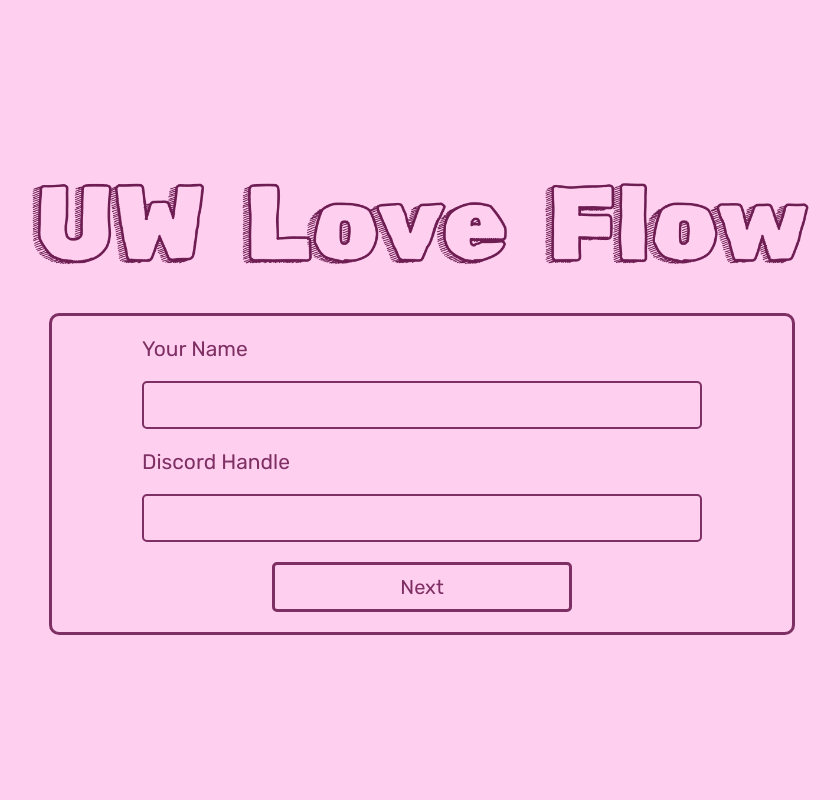
After one commit to quynhan-tr/uw-love-flow, a Flask app: page /join in a window 1280 px wide. The commit adds this page. Shown: the whole page, without its empty margins (218-1058 px from the left). Run offline with Flask 3, Linux system fonts and the light colour scheme.

Commit message:
flask structure updated

```diff
--- a/algor/app.py
+++ b/app.py
@@ -1,18 +1,13 @@
-from flask import Flask, request, render_template, redirect, url_for
+from flask import Flask, request, render_template, redirect, url_for, session
 import json
 import os
-import random
-import string
 
 app = Flask(__name__)
+app.secret_key = 'your_secret_key_here'  # Required for session management
 
 # Get the absolute path to the project directory
 BASE_DIR = os.path.dirname(os.path.abspath(__file__))
-DATA_DIR = os.path.join(BASE_DIR, 'data')
-
-# Ensure the data directory exists
-if not os.path.exists(DATA_DIR):
-    os.makedirs(DATA_DIR)
+DATA_FILE = os.path.join(BASE_DIR, 'data.txt')
 
 @app.route('/')
 def home():
@@ -21,16 +16,16 @@ def home():
 @app.route('/join', methods=['GET', 'POST'])
 def join():
     if request.method == 'POST':
-        name = request.form.get('name')
-        discord = request.form.get('discord')
-        return redirect(url_for('friendship_quiz', name=name, discord=discord))
+        session['name'] = request.form.get('name')
+        session['discord'] = request.form.get('discord')
+        return redirect(url_for('friendship_quiz'))
     return render_template('join.html')
 
 @app.route('/friendship-quiz', methods=['GET', 'POST'])
 def friendship_quiz():
     if request.method == 'POST':
-        name = request.args.get('name')
-        discord = request.args.get('discord')
+        name = session.get('name')
+        discord = session.get('discord')
 
         user_data = {
             'name': name,
@@ -47,22 +42,26 @@ def friendship_quiz():
             'unicorn_belief': request.form.get('unicorn')
         }
 
-        # Generate a random Discord name
-        random_discord_name = ''.join(random.choices(string.ascii_letters + string.digits, k=8))
+        print("User Data:", user_data)  # Debugging line
 
-        # Save the user data
-        filename = os.path.join(DATA_DIR, f"{name}_{discord}.json")
-        with open(filename, 'w') as f:
-            json.dump(user_data, f, indent=4)
+        # Append user data to data.txt
+        try:
+            with open(DATA_FILE, 'a') as f:
+                f.write(json.dumps(user_data) + '\n')
+                print("Data written to file")  # Debugging line
+        except Exception as e:
+            print("Error writing to file:", e)  # Debugging line
 
-        # Pass the random Discord name to the result route
-        return redirect(url_for('result', random_discord=random_discord_name))
+        return redirect(url_for('waiting'))
     return render_template('friendship-quiz.html')
+
+@app.route('/waiting')
+def waiting():
+    return render_template('waiting.html')
 
 @app.route('/result')
 def result():
-    random_discord = request.args.get('random_discord')
-    return render_template('result.html', random_discord=random_discord)
+    return render_template('result.html')
 
 if __name__ == '__main__':
     app.run(debug=True)
--- a/front-end/style.css
+++ b/static/style.css
@@ -1,5 +1,5 @@
 /* Main and host pages */
-body.main, body.host, body.join{
+body.main, body.host, body.join {
   background-color: #FFCFEF;
   margin: 0;
   height: 100vh;
@@ -9,13 +9,15 @@ body.main, body.host, body.join{
   justify-content: center;
   font-family: 'Rubik', sans-serif;
 }
-.logo {
+
+.logo, .join-logo, .quiz-logo {
   max-width: 100%;
   max-height: 150px;
   height: auto;
   margin: 0 auto 15px auto;
   cursor: pointer;
 }
+
 .box {
   width: 90%;
   max-width: 700px;
@@ -23,12 +25,33 @@ body.main, body.host, body.join{
   border-radius: 10px;
   border: 3px solid #7E3064;
   display: flex;
+  flex-direction: column;
   align-items: center;
   justify-content: center;
   gap: 20px;
   padding: 20px;
   margin: 0 auto;
 }
+
+.input-field {
+  width: 80%;
+  padding: 10px;
+  border-radius: 5px;
+  border: 2px solid #7E3064;
+  font-family: 'Rubik', sans-serif;
+  font-size: 20px;
+  background-color: #FFCFEF;
+  color: #7E3064;
+}
+
+.warning-text {
+  color: #b9649d;
+  margin: 0;
+  font-family: 'Rubik', sans-serif;
+  font-size: 16px;
+  display: none;
+}
+
 .button {
   width: 100%;
   max-width: 300px;
@@ -42,14 +65,17 @@ body.main, body.host, body.join{
   font-size: 20px;
   font-family: 'Rubik', sans-serif;
 }
+
 .button:hover {
   border: 3px solid #7E3064;
   background-color: #7E3064;
   color: #FFCFEF;
 }
+
 .button:active {
   box-shadow: 0 2px 4px rgba(126, 48, 100, 0.4);
 }
+
 @keyframes dots {
   0% { content: ""; }
   25% { content: "."; }
@@ -57,45 +83,75 @@ body.main, body.host, body.join{
   75% { content: "..."; }
   100% { content: ""; }
 }
+
 .loading-dots::after {
   content: "";
   animation: dots 2s infinite;
-}
-/* Join page */
-.join-logo {
-  max-width: 100%;
-  max-height: 150px;
-  height: auto;
-  margin: 0 auto 15px auto;
-  cursor: pointer;
 }
 
 /* Quiz page */
 body.quiz {
   background-color: #FFCFEF;
-  align-items: center;
+}
+.quiz-box {
+  width: 80%;
+  max-width: 700px;
+  margin: 20px auto;
+  padding: 20px;
+  border-radius: 10px;
+  border: 3px solid #7E3064;
+  font-family: 'Rubik', sans-serif;
+  font-size: 22px;
+  color: #7E3064;
+  background-color: #FFCFEF;
+  overflow-y: auto;
+  height: 100%;
+}
+.quiz-box p {
+  margin-bottom: 10px;
+}
+.quiz-box div {
+  margin-bottom: 20px;
+}
+.quiz-box label {
+  display: block;
+  margin-bottom: 5px;
+}
+.quiz-box input[type="text"] {
+  width: 100%;
+  padding: 5px;
+  margin-top: 5px;
+  border: 1px solid #7E3064;
+  border-radius: 5px;
 }
 .quiz-logo {
   max-width: 100%;
   max-height: 150px;
   height: auto;
   margin: 0 auto;
-  cursor: pointer;
+  display: block;
 }
-.quiz-box {
-  width: 90%;
-  max-width: 900px;
-  height: auto;
-  border-radius: 10px;
-  border: 3px solid #7E3064;
-  display: flex;
-  flex-direction: column;
-  align-items: center;
-  justify-content: center;
-  gap: 20px;
-  margin: 0 auto;
-  padding: 20px;
-  font-size: 18px;
+
+/* Add styles for labels and inputs */
+.input-label {
+  color: #7E3064;
+  margin: 0;
+  font-family: 'Rubik', sans-serif;
+  font-size: 21px;
+  width: 80%;
+  text-align: left;
+}
+
+.quiz-box input[type="text"],
+.quiz-box input[type="radio"],
+.quiz-box input[type="checkbox"] {
+  margin-top: 5px;
+  margin-bottom: 10px;
+}
+
+.quiz-box label {
+  display: block;
+  margin-bottom: 5px;
 }
 
 /* Responsive adjustments */
--- a/front-end/host.html
+++ b/templates/host.html
@@ -4,11 +4,11 @@
   <meta charset="UTF-8">
   <meta name="viewport" content="width=device-width, initial-scale=1.0">
   <title>Host</title>
-  <link rel="stylesheet" href="style.css">
+  <link rel="stylesheet" href="../static/style.css">
   <link href="https://fonts.googleapis.com/css2?family=Rubik&display=swap" rel="stylesheet">
 </head>
 <body class="host">
-    <img src="Logo.png" alt="Logo" class="logo" onclick="window.location.href='main.html'">
+    <img src="../static/Logo.png" alt="Logo" class="logo" onclick="window.location.href='main.html'">
     <p style="color: #b9649d; font-size: 20px; margin-top: -20px;">Work in progress<span class="loading-dots"></span></p>
 </body>
 </html>
--- /dev/null
+++ b/templates/join.html
@@ -0,0 +1,41 @@
+<DOCTYPE html>
+<html>
+<head>
+  <meta charset="UTF-8">
+  <meta name="viewport" content="width=device-width, initial-scale=1.0">
+  <title>Join</title>
+  <link rel="stylesheet" href="../static/style.css">
+  <link href="https://fonts.googleapis.com/css2?family=Rubik&display=swap" rel="stylesheet">
+</head>
+<body class="main">
+    <form id="joinForm" action="/join" method="POST">
+        <img src="../static/Logo.png" alt="Logo" class="join-logo" onclick="window.location.href='main.html'">
+        <div class="box">
+            <p class="input-label">Your Name</p>
+            <input id="nameInput" name="name" required type="text" class="input-field">
+            <p class="input-label">Discord Handle</p>
+            <input id="discordInput" name="discord" required type="text" class="input-field">
+            <p id="warningText" class="warning-text">Please fill in all required fields</p>
+            <button class="button" type="submit">Next</button>
+        </div>
+    </form>
+
+    <script>
+        function validateAndSubmit(event) {
+            event.preventDefault(); // Prevent the default form submission
+
+            const nameInput = document.getElementById('nameInput');
+            const discordInput = document.getElementById('discordInput');
+            const warningText = document.getElementById('warningText');
+
+            if (nameInput.value.trim() === '' || discordInput.value.trim() === '') {
+                warningText.style.display = 'block';
+            } else {
+                document.getElementById('joinForm').submit(); // Submit the form
+            }
+        }
+
+            document.getElementById('joinForm').addEventListener('submit', validateAndSubmit);
+        </script>
+</body>
+</html>
--- a/front-end/main.html
+++ b/templates/main.html
@@ -3,12 +3,12 @@
 <head>
   <meta charset="UTF-8">
   <meta name="viewport" content="width=device-width, initial-scale=1.0">
-  <title>Home</title>
-  <link rel="stylesheet" href="style.css">
+  <title>Main</title>
+  <link rel="stylesheet" href="../static/style.css">
   <link href="https://fonts.googleapis.com/css2?family=Rubik&display=swap" rel="stylesheet">
 </head>
 <body class="main">
-    <img src="Logo.png" alt="Logo" class="logo">
+    <img src="../static/Logo.png" alt="Logo" class="logo">
     <div class="box">
         <button class="button" onclick="window.location.href='host.html'">Host</button>
         <button class="button" onclick="window.location.href='join.html'">Join a Flow</button>
--- a/front-end/waiting.html
+++ b/templates/waiting.html
@@ -4,11 +4,11 @@
   <meta charset="UTF-8">
   <meta name="viewport" content="width=device-width, initial-scale=1.0">
   <title>Preferences</title>
-  <link rel="stylesheet" href="style.css">
+  <link rel="stylesheet" href="../static/style.css">
   <link href="https://fonts.googleapis.com/css2?family=Rubik&display=swap" rel="stylesheet">
 </head>
 <body class="main">
-    <img src="Logo.png" alt="Logo" class="join-logo" onclick="window.location.href='main.html'" style="margin-top: 150px;">
+    <img src="../static/Logo.png" alt="Logo" class="join-logo" onclick="window.location.href='main.html'" style="margin-top: 150px;">
     <div style="position: relative; height: 80vh;">
       <div style="position: absolute; top: calc(50% - 150px); left: 50%; transform: translate(-50%, -50%); text-align: center;
                   background: #FFCFEF; padding: 20px; border-radius: 10px; border: 2px solid #7E3064; width: 600px; display: flex; flex-direction: column; align-items: center;">
```
Also changed, not shown: front-end/join.html (deleted, +0 -36 lines), front-end/thank_you.html (deleted, +0 -11 lines), templates/friendship-quiz.html (renamed from front-end/friendship-quiz.html, +2 -41 lines), templates/result.html (renamed from front-end/result.html, +9 -17 lines), data.txt (added), static/Logo.png (renamed from front-end/Logo.png), 4 other files.
